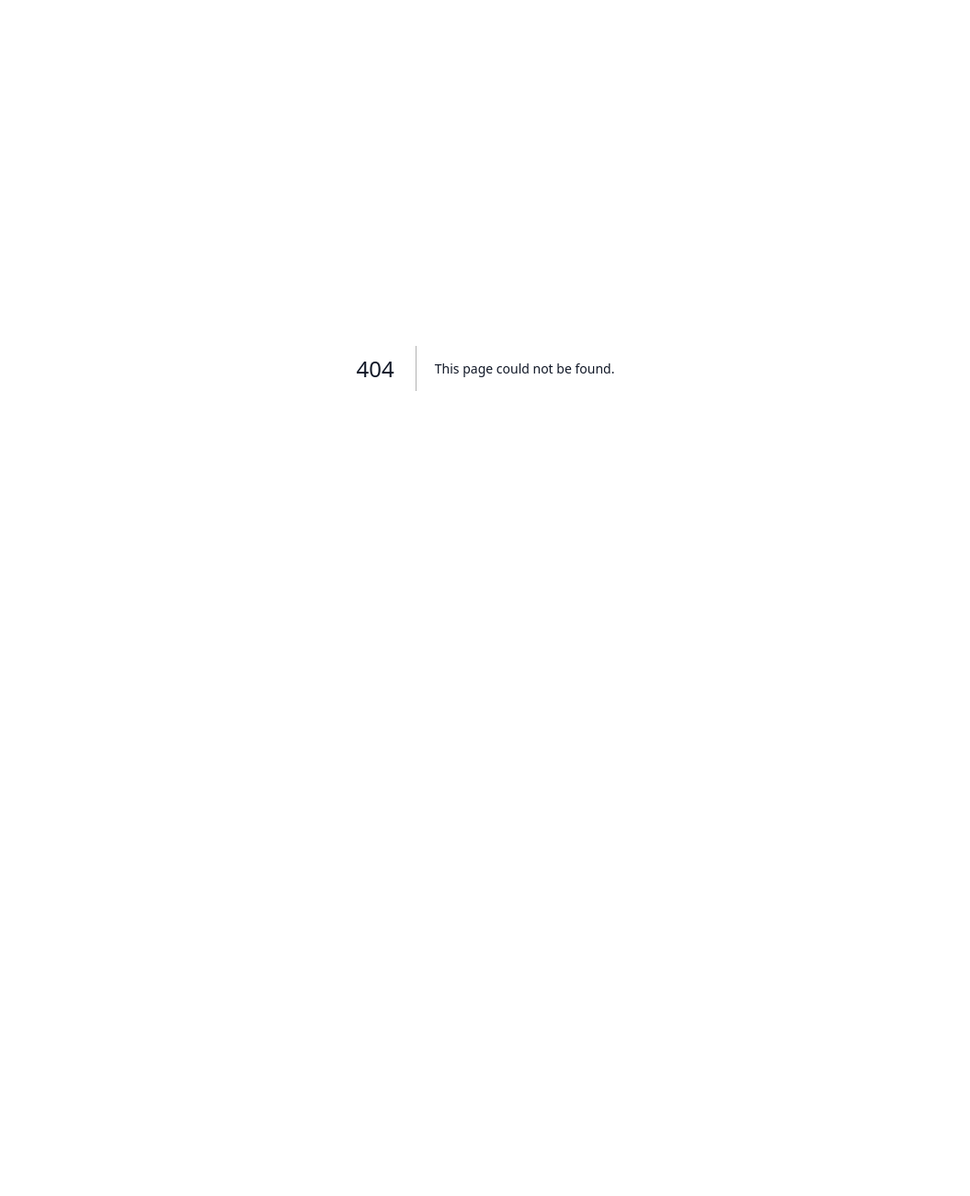
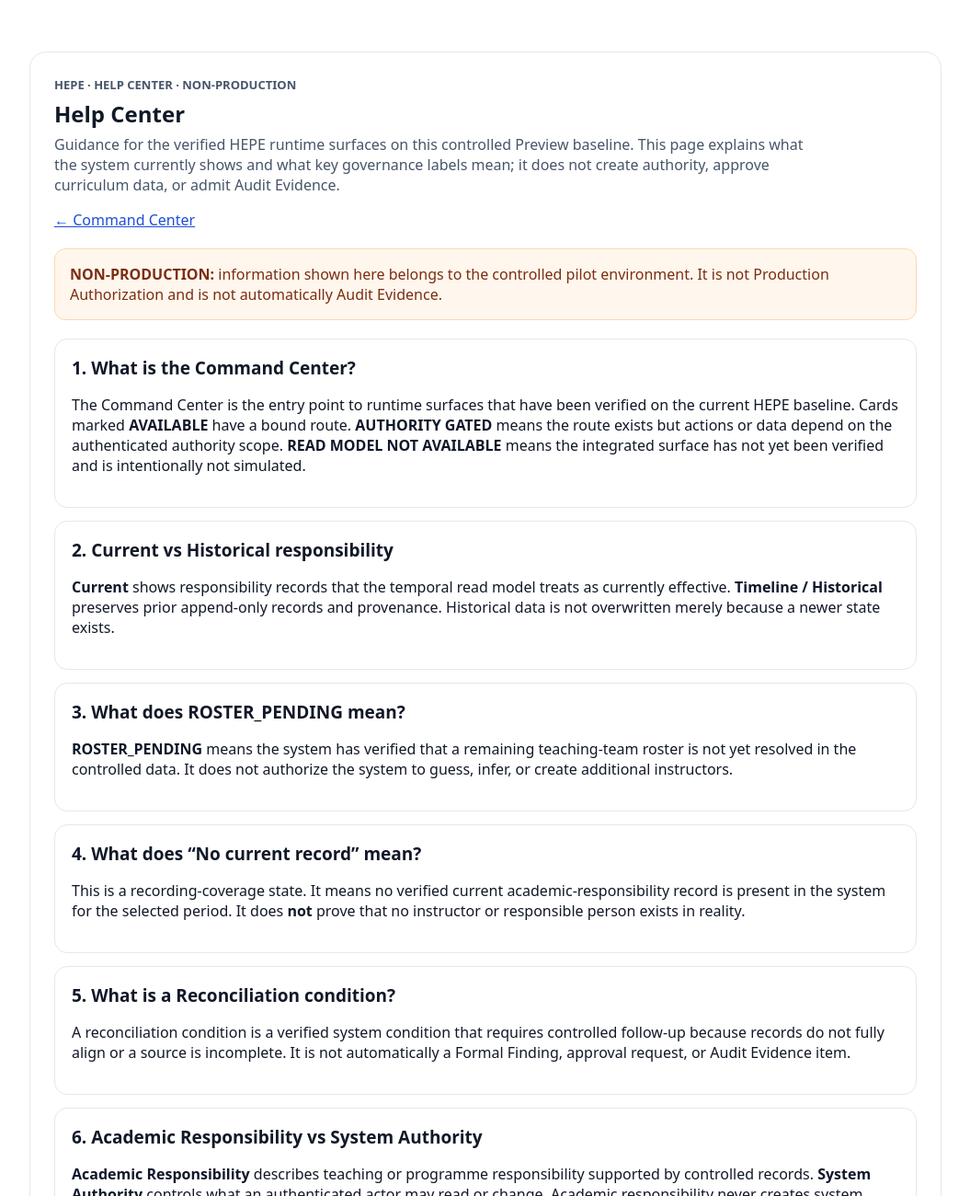
Before and after one commit to kasemch/hepe-ui-prototype, a Next.js app: page /help in a window 1280 px wide. Before the commit this address had no page. Shown: the top 1300 px of the page at 92% size, without its empty margins (112-1167 px from the left). Before the commit the page ends 800 px from the top, so only its background shows below. Built offline with nearby package versions, Linux system fonts and the light colour scheme.

Commit message:
feat(help): add evidence-first non-production help center

```diff
--- /dev/null
+++ b/app/help/page.tsx
@@ -0,0 +1,94 @@
+const sectionStyle = {
+  padding: 18,
+  border: "1px solid #e2e8f0",
+  borderRadius: 14,
+  background: "#ffffff",
+} as const;
+
+const termStyle = {
+  fontWeight: 700,
+  color: "#0f172a",
+} as const;
+
+export default function HelpCenterPage() {
+  return (
+    <main style={{ maxWidth: 1040, margin: "32px auto", padding: 24 }}>
+      <section style={{ background: "white", border: "1px solid #e2e8f0", borderRadius: 18, padding: 26 }}>
+        <div style={{ display: "flex", justifyContent: "space-between", gap: 16, flexWrap: "wrap" }}>
+          <div>
+            <div style={{ fontSize: 13, color: "#475569", fontWeight: 700 }}>HEPE · HELP CENTER · NON-PRODUCTION</div>
+            <h1 style={{ margin: "6px 0" }}>Help Center</h1>
+            <p style={{ margin: 0, color: "#475569", maxWidth: 820 }}>
+              Guidance for the verified HEPE runtime surfaces on this controlled Preview baseline. This page explains what the system currently shows and what key governance labels mean; it does not create authority, approve curriculum data, or admit Audit Evidence.
+            </p>
+          </div>
+          <a href="/" style={{ alignSelf: "flex-start", color: "#1d4ed8" }}>← Command Center</a>
+        </div>
+
+        <div style={{ marginTop: 20, padding: 16, borderRadius: 12, background: "#fff7ed", border: "1px solid #fed7aa", color: "#7c2d12" }}>
+          <strong>NON-PRODUCTION:</strong> information shown here belongs to the controlled pilot environment. It is not Production Authorization and is not automatically Audit Evidence.
+        </div>
+
+        <div style={{ display: "grid", gap: 14, marginTop: 20 }}>
+          <article style={sectionStyle}>
+            <h2 style={{ marginTop: 0, fontSize: 19 }}>1. What is the Command Center?</h2>
+            <p>The Command Center is the entry point to runtime surfaces that have been verified on the current HEPE baseline. Cards marked <span style={termStyle}>AVAILABLE</span> have a bound route. <span style={termStyle}>AUTHORITY GATED</span> means the route exists but actions or data depend on the authenticated authority scope. <span style={termStyle}>READ MODEL NOT AVAILABLE</span> means the integrated surface has not yet been verified and is intentionally not simulated.</p>
+          </article>
+
+          <article style={sectionStyle}>
+            <h2 style={{ marginTop: 0, fontSize: 19 }}>2. Current vs Historical responsibility</h2>
+            <p><span style={termStyle}>Current</span> shows responsibility records that the temporal read model treats as currently effective. <span style={termStyle}>Timeline / Historical</span> preserves prior append-only records and provenance. Historical data is not overwritten merely because a newer state exists.</p>
+          </article>
+
+          <article style={sectionStyle}>
+            <h2 style={{ marginTop: 0, fontSize: 19 }}>3. What does ROSTER_PENDING mean?</h2>
+            <p><span style={termStyle}>ROSTER_PENDING</span> means the system has verified that a remaining teaching-team roster is not yet resolved in the controlled data. It does not authorize the system to guess, infer, or create additional instructors.</p>
+          </article>
+
+          <article style={sectionStyle}>
+            <h2 style={{ marginTop: 0, fontSize: 19 }}>4. What does “No current record” mean?</h2>
+            <p>This is a recording-coverage state. It means no verified current academic-responsibility record is present in the system for the selected period. It does <strong>not</strong> prove that no instructor or responsible person exists in reality.</p>
+          </article>
+
+          <article style={sectionStyle}>
+            <h2 style={{ marginTop: 0, fontSize: 19 }}>5. What is a Reconciliation condition?</h2>
+            <p>A reconciliation condition is a verified system condition that requires controlled follow-up because records do not fully align or a source is incomplete. It is not automatically a Formal Finding, approval request, or Audit Evidence item.</p>
+          </article>
+
+          <article style={sectionStyle}>
+            <h2 style={{ marginTop: 0, fontSize: 19 }}>6. Academic Responsibility vs System Authority</h2>
+            <p><span style={termStyle}>Academic Responsibility</span> describes teaching or programme responsibility supported by controlled records. <span style={termStyle}>System Authority</span> controls what an authenticated actor may read or change. Academic responsibility never creates system authority automatically.</p>
+          </article>
+
+          <article style={sectionStyle}>
+            <h2 style={{ marginTop: 0, fontSize: 19 }}>7. Evidence Candidate / NOT_ADMITTED</h2>
+            <p>An <span style={termStyle}>Evidence Candidate</span> is a record prepared for possible evidence governance. <span style={termStyle}>NOT_ADMITTED</span> means it has not entered the Audit Evidence Set. Conversation, draft UI content, AI summaries, and ordinary development output are not Audit Evidence by themselves.</p>
+          </article>
+
+          <article style={sectionStyle}>
+            <h2 style={{ marginTop: 0, fontSize: 19 }}>8. Where to find responsibility information</h2>
+            <p>Use <a href="/governance/responsibilities">Academic Responsibility</a> for current/timeline/provenance, <a href="/governance/responsibility-coverage">Responsibility Coverage</a> for period-aware recording coverage, and <a href="/governance/reconciliation">Reconciliation Queue</a> for verified conditions that still require reconciliation.</p>
+          </article>
+
+          <article style={sectionStyle}>
+            <h2 style={{ marginTop: 0, fontSize: 19 }}>9. Why can two users see different data?</h2>
+            <p>Protected HEPE reads are authority-aware. The authenticated identity, actor binding, authority level, programme/course scope, and route contract determine visible information. A zero-row result for an unauthorized identity is expected fail-closed behavior and does not imply that the underlying dataset is empty.</p>
+          </article>
+
+          <article style={sectionStyle}>
+            <h2 style={{ marginTop: 0, fontSize: 19 }}>10. Known controlled-pilot limitations</h2>
+            <ul style={{ marginBottom: 0, paddingLeft: 22 }}>
+              <li>Some modules remain marked READ MODEL NOT AVAILABLE until a verified integrated surface is bound.</li>
+              <li>Open reconciliation conditions remain unresolved until controlled source or verified system evidence supports resolution.</li>
+              <li>The current environment is NON-PRODUCTION and must not be treated as a production release.</li>
+            </ul>
+          </article>
+        </div>
+
+        <div style={{ marginTop: 22, paddingTop: 16, borderTop: "1px solid #e2e8f0", color: "#64748b", fontSize: 12 }}>
+          HEPE Curriculum Governance & Development · Controlled NON-PRODUCTION Help Center · Evidence-first / fail-closed.
+        </div>
+      </section>
+    </main>
+  );
+}
```
